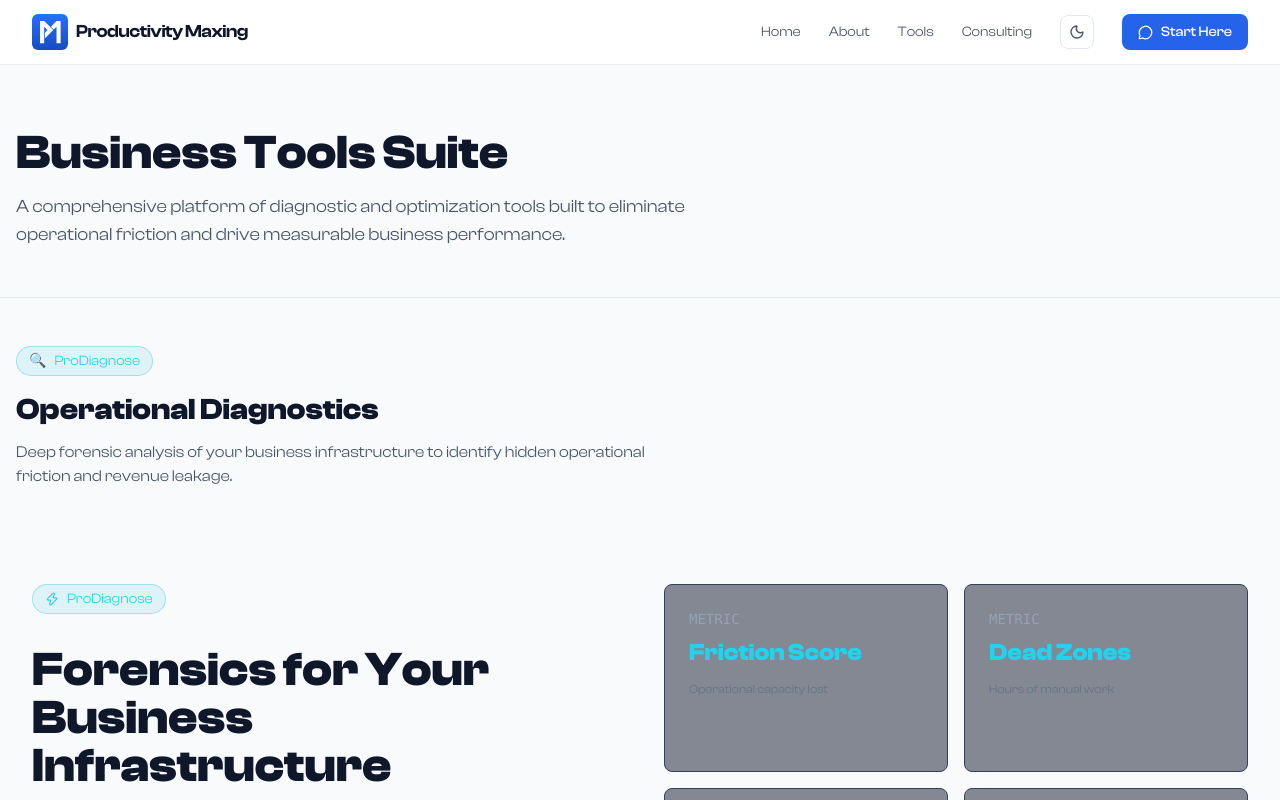
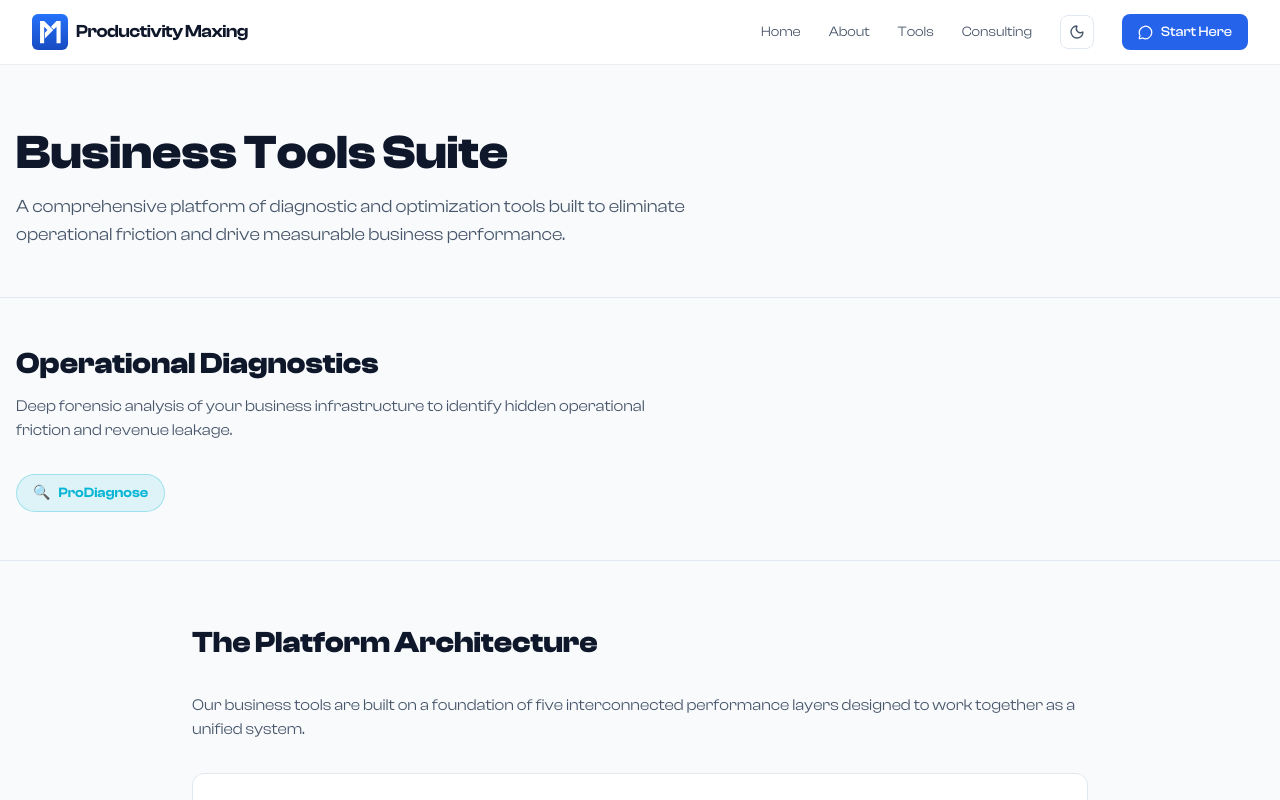
Before and after one commit to productivitymaxing/Productivity-Maxing, a Next.js app: page /business-tools in a window 1280 px wide. Shown: the top 800 px of the page. Built offline with nearby package versions, Linux system fonts and the light colour scheme.

Commit message:
new auditmax flow

```diff
--- a/src/app/business-tools/page.tsx
+++ b/src/app/business-tools/page.tsx
@@ -1,4 +1,4 @@
-import MaxAuditEngine from '@/components/MaxAuditEngine'
+import ProDiagnoseLauncher from '@/components/ProDiagnoseLauncher'
 
 export default function BusinessTools() {
   return (
@@ -16,16 +16,12 @@ export default function BusinessTools() {
       {/* ProDiagnose Section */}
       <section className="px-4 py-8 sm:py-12 border-b border-slate-200 dark:border-slate-800">
         <div className="mx-auto max-w-7xl mb-8">
-          <div className="inline-flex items-center gap-2 rounded-full border border-cyan-500/30 bg-cyan-500/10 px-3 py-1 text-sm text-cyan-400">
-            <span>🔍</span>
-            ProDiagnose
-          </div>
-          <h2 className="text-2xl sm:text-3xl font-bold mt-4 mb-3">Operational Diagnostics</h2>
+          <h2 className="text-2xl sm:text-3xl font-bold mb-3">Operational Diagnostics</h2>
           <p className="text-slate-600 dark:text-slate-300 max-w-2xl">
             Deep forensic analysis of your business infrastructure to identify hidden operational friction and revenue leakage.
           </p>
         </div>
-        <MaxAuditEngine />
+        <ProDiagnoseLauncher />
       </section>
 
       {/* Additional Context */}
--- /dev/null
+++ b/src/components/ProDiagnoseLauncher.tsx
@@ -0,0 +1,42 @@
+'use client'
+
+import { useState } from 'react'
+import MaxAuditEngine from '@/components/MaxAuditEngine'
+
+export default function ProDiagnoseLauncher() {
+  const [showTools, setShowTools] = useState(false)
+  const [activeTool, setActiveTool] = useState<'auditmax' | null>(null)
+
+  if (activeTool === 'auditmax') {
+    return <MaxAuditEngine />
+  }
+
+  return (
+    <div className="mx-auto max-w-7xl">
+      <button
+        type="button"
+        onClick={() => setShowTools((current) => !current)}
+        className="inline-flex items-center gap-2 rounded-full border border-cyan-500/30 bg-cyan-500/10 px-4 py-2 text-sm font-semibold text-cyan-500 transition hover:border-cyan-500/60 hover:bg-cyan-500/20 focus:outline-none focus:ring-2 focus:ring-cyan-500 focus:ring-offset-2 focus:ring-offset-white dark:text-cyan-400 dark:focus:ring-offset-slate-950"
+        aria-expanded={showTools}
+      >
+        <span>🔍</span>
+        ProDiagnose
+      </button>
+
+      {showTools && (
+        <div className="mt-5 max-w-md rounded-2xl border border-slate-200 bg-white p-4 shadow-sm dark:border-slate-800 dark:bg-slate-900">
+          <button
+            type="button"
+            onClick={() => setActiveTool('auditmax')}
+            className="w-full rounded-xl border border-slate-200 p-4 text-left transition hover:border-cyan-500/50 hover:bg-cyan-500/5 dark:border-slate-800 dark:hover:border-cyan-500/50 dark:hover:bg-cyan-500/10"
+          >
+            <span className="block text-lg font-bold">AuditMax</span>
+            <span className="mt-1 block text-sm text-slate-600 dark:text-slate-300">
+              Launch the operational audit engine.
+            </span>
+          </button>
+        </div>
+      )}
+    </div>
+  )
+}
```
